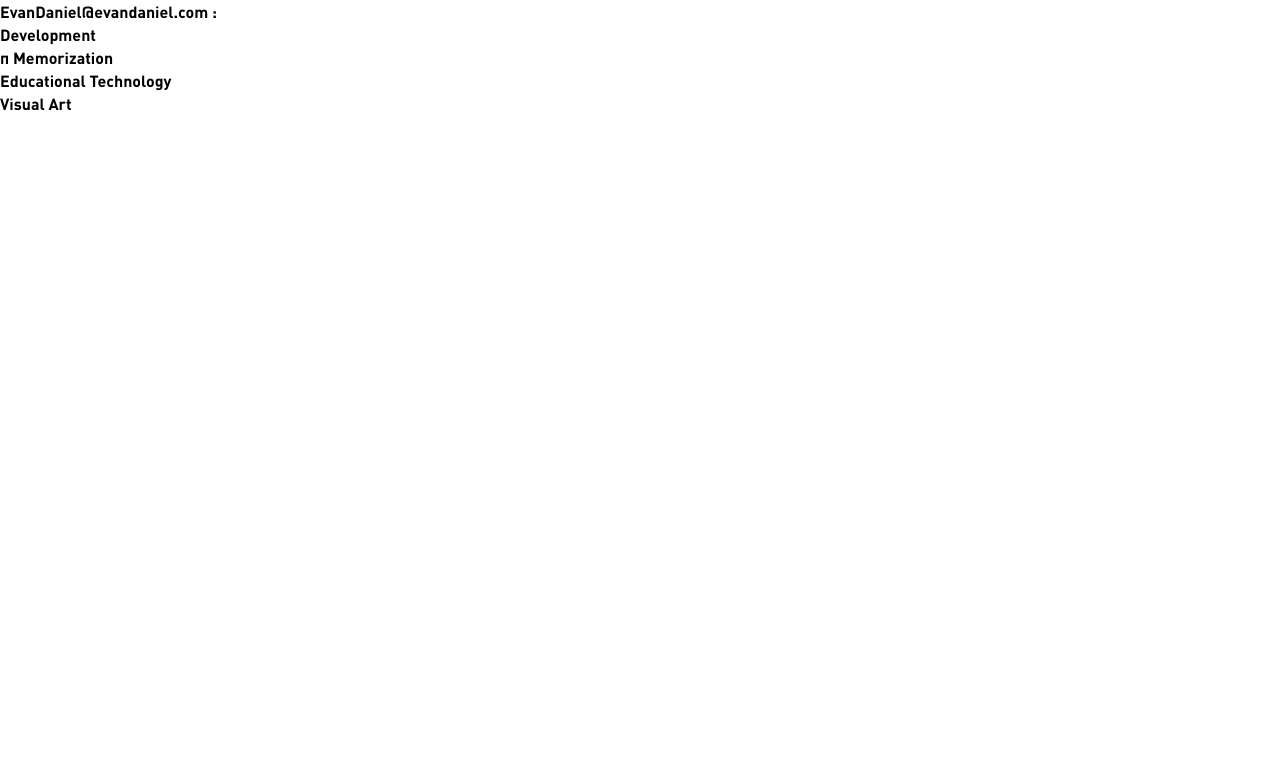
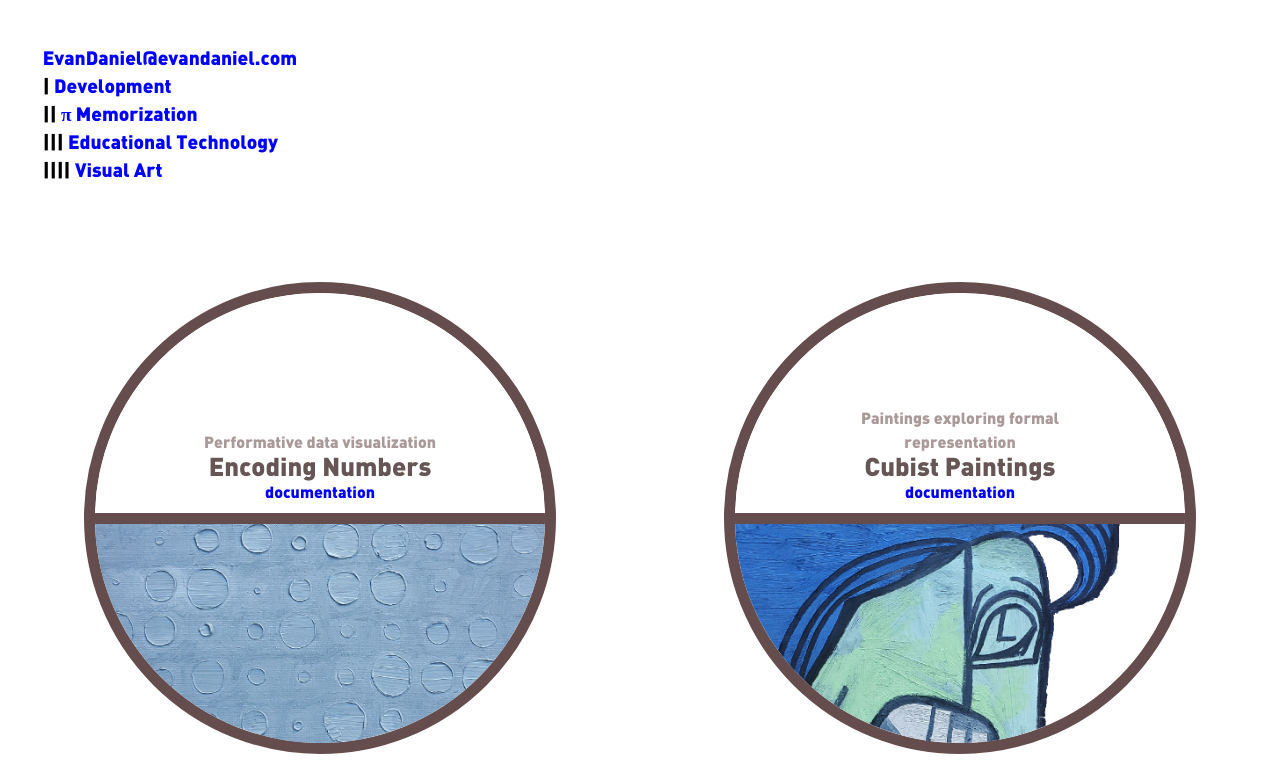
Before and after one commit to evan-daniel/portfolio-homepage, a React (Create React App) app: page /art in a window 1280 px wide. Shown: the top 780 px of the page. Built offline with nearby package versions, Linux system fonts and the light colour scheme.

Commit message:
branch homepage

```diff
--- a/src/App.js
+++ b/src/App.js
@@ -1,45 +1,60 @@
 import './styles/App.scss';
 
-import Project from './components/Project';
+// COMPONENTS
 
-import projects from './projects';
+import Portfolio from './components/Portfolio';
+
+// COMPONENTS
+
+import { Link, Route, Routes, useLocation } from 'react-router-dom';
 
 function App() {
+  const loc = useLocation();
+  const path = loc.pathname;
+
   return (
     <div className="App">
 
-      <div className="ouevre">
-        EvanDaniel@evandaniel.com :
+      <div className="nav">
 
-        <div className="portfolio">
-          Development
+        <div className="nav-item">
+          <Link to="/" className="brand">
+            EvanDaniel@evandaniel.com
+          </Link>
         </div>
 
-        <div className="portfolio">
-          π Memorization
+        <div className="nav-item">
+          | <Link to="dev" className="portfolio">
+            Development
+          </Link>
         </div>
 
-        <div className="portfolio">
-          Educational Technology
+        <div className="nav-item">
+          || <Link to="pi" className="portfolio">
+            <span className="pi">π</span> Memorization
+          </Link>
         </div>
 
-        <div className="portfolio">
-          Visual Art
+        <div className="nav-item" data-href="edu">
+          ||| <Link to="edu" className="portfolio">
+            Educational Technology
+          </Link>
+        </div>
+
+        <div className="nav-item">
+          |||| <Link to="/art" className="portfolio">
+            Visual Art
+          </Link>
         </div>
       </div>
 
-      {/* <div className="projects">
-        {projects.map(project => {
-          return <Project
-            slug= { project.slug }
-            title={ project.title }
-            pdf={ project.pdf }
-            link={ project.link }
-            description={ project.description }
-            img={ project.img }
-          />
-        })}
-      </div> */}
+      <Routes>
+        <Route path="/" element={<div className=""></div>}/>
+        <Route path="/dev" element={<Portfolio />} />
+        <Route path="/pi" element={<Portfolio />} />
+        <Route path="/edu" element={<Portfolio />} />
+        <Route path="/art" element={<Portfolio />} />
+      </Routes>
 
       </div>
   );
--- /dev/null
+++ b/src/components/Portfolio.js
@@ -0,0 +1,38 @@
+// LIB
+
+import { useLocation } from 'react-router-dom';
+
+// LOCAL
+
+import Project from './Project';
+
+// JSON
+
+import projects from '../projects';
+
+const Portfolio = () => {
+    const loc = useLocation();
+    const cat = loc.pathname.substring(1);
+
+    return (
+        <>
+            <div className="projects">
+                {projects.filter(project => {
+                    return project.cat[cat];
+                }).map((project, index) => {
+                    return <Project
+                        key={ index }
+                        slug= { project.slug }
+                        title={ project.title }
+                        pdf={ project.pdf }
+                        link={ project.link }
+                        description={ project.description }
+                        img={ project.img }
+                    />
+                })}
+            </div>
+        </>
+    )
+}
+
+export default Portfolio;
--- a/src/index.js
+++ b/src/index.js
@@ -3,11 +3,14 @@ import ReactDOM from 'react-dom/client';
 import './styles/index.scss';
 import App from './App';
 import reportWebVitals from './reportWebVitals';
+import { BrowserRouter } from 'react-router-dom';
 
 const root = ReactDOM.createRoot(document.getElementById('root'));
 root.render(
   <React.StrictMode>
-    <App />
+    <BrowserRouter>
+      <App />
+    </BrowserRouter>
   </React.StrictMode>
 );
 
--- a/src/projects.js
+++ b/src/projects.js
@@ -25,6 +25,7 @@ const projects = [
         link: 'https://memorygalleries.com',
         description: '3D game powered by AI that helps you memorize',
         img: { memory_galleries },
+        cat: { dev: true, edu: true },
     },
     {
         title: 'Number Games',
@@ -33,6 +34,7 @@ const projects = [
         link: 'https://number.games',
         description: 'Educational site for practicing numerical thinking',
         img: { number_games },
+        cat: { dev: true, pi: true, edu: true },
     },
     {
         title: 'Encoding Numbers',
@@ -40,6 +42,7 @@ const projects = [
         pdf: 'https://evandaniel.com/encoding_numbers',
         description: 'Performative data visualization',
         img: { encoding },
+        cat: { pi: true, art: true },
     },
     {
         title: 'The Man\'s Plane',
@@ -48,6 +51,7 @@ const projects = [
         link: 'https://mansplane.com/',
         description: 'Critique of mansplaining (alpha release)',
         img: { mansplane },
+        cat: { dev: true },
     },
     {
         title: 'Cubist Paintings',
@@ -55,6 +59,7 @@ const projects = [
         pdf: 'https://evandaniel.com/cubist_paintings',
         description: 'Paintings exploring formal representation',
         img: { cubism },
+        cat: { art: true },
     },
     {
         title: 'Recitation and Networks',
@@ -62,6 +67,7 @@ const projects = [
         pdf: 'https://evandaniel.com/recitation_and_networks',
         description: 'Experiments reciting π over networks',
         img: { mnemonic_exercises },
+        cat: { pi: true },
     },
     {
         title: 'Pi-xels',
@@ -69,6 +75,7 @@ const projects = [
         pdf: 'https://evandaniel.com/pi-xels',
         description: 'Reciting π from memory to draw and paint',
         img: { pixels },
+        cat: { pi: true, art: true },
     },
     {
         title: 'Take a Number',
@@ -77,6 +84,7 @@ const projects = [
         link: 'https://take-a-number.evandaniel.com/',
         description: 'I recited π to 10,000 digits by sculpting marble',
         img: { take_a_number },
+        cat: { pi: true, art: true, edu: true },
     },
     {
         title: 'Numeric Feedback',
@@ -84,6 +92,7 @@ const projects = [
         pdf: 'https://evandaniel.com/numeric_feedback',
         description: 'Speculative feedback systems',
         img: { feedback },
+        cat: { pi: true, edu: true }
     },
     {
         title: 'Memorization and Text',
@@ -91,6 +100,7 @@ const projects = [
         pdf: 'https://evandaniel.com/memorization_and_text',
         description: 'Philosophical investigations into text and memory',
         img: { memorizationtext },
+        cat: { art: true }
     },
     {
         title: 'Writing π from Memory',
@@ -98,6 +108,7 @@ const projects = [
         pdf: 'https://evandaniel.com/writing_numbers_from_memory',
         description: 'The art of reciting π from memory',
         img: { writingpi },
+        cat: { pi: true, art: true },
     },
     {
         title: 'Illustrations',
@@ -105,6 +116,7 @@ const projects = [
         pdf: 'https://evandaniel.com/illustrations_for_smokey_robotic',
         description: 'Naturalistic paintings and drawings for commercial use',
         img: { illustrations },
+        cat: { art: true },
     },
 ]
 
--- a/src/styles/App.scss
+++ b/src/styles/App.scss
@@ -1,56 +1,35 @@
 @use './defaults.scss' as def;
 
-/* HERO VIDEO */
+/* NAV */
 
-.hero {
-  width: 100%;
+.nav {
+  margin: 4ch 0 8ch 4ch;
 
-  box-shadow: 0 0 50px #000C;
-  border-bottom-left-radius: 50vw;
-  border-bottom-right-radius: 50vw;
-}
+  font-size: 1.2rem;
 
-/* BIO */
+  .nav-item {
 
-.bio {
-  @include def.fonts;
+  }
 
-  margin: 4rem 0;
+  .brand,
+  .portfolio {
+    transition: text-shadow 0.1666s;
 
-  display: flex;
-  flex-direction: column;
-  align-items: center;
-
-  .headline {
-    @include def.headline-font;
-
-    display: flex;
-    flex-wrap: wrap;
-
-    .word {
-      width: 50%;
-    }
-
-    .word:nth-of-type(2n + 1) {
-      padding: 0 0.5ch 0 0;
-
-      text-align: right;
-    }
-
-    .word:nth-of-type(2n) {
-      padding: 0 0 0 0.5ch;
-
-      text-align: left;
+    &:hover {
+      text-shadow: 0 0 15px #00f8;
     }
   }
 
-  .copy {
-    @include def.fonts;
+  .brand {
+  }
 
-    max-width: 1024px;
-    margin: 1.2rem 2.4rem 0;
+  .portfolio {
+  }
 
-    font-size: 0.75rem;
+}
+.nav[data-path = 'edu'] {
+  .portfolio[data-href = 'edu'] {
+    text-decoration: underline;
   }
 }
 
--- a/src/styles/index.scss
+++ b/src/styles/index.scss
@@ -2,7 +2,7 @@
 
 @font-face {
   font-family: 'FF Din';
-  src: local('vla'), url('../fonts/FFDIN-Bold.otf') format('opentype');
+  src: local('vla'), url('../fonts/FFDIN-Black.otf') format('opentype');
 }
 
 // GLOBAL
@@ -35,3 +35,9 @@ a {
   color: #00F;
   font-weight: 900;
 }
+
+// OVERRIDES
+
+.pi {
+  font-family: serif;
+}
```
Also changed, not shown: src/components/Bio.js (deleted, +0 -20 lines), src/components/Footer.js (deleted, +0 -21 lines), src/components/Hero.js (deleted, +0 -16 lines), 14 other files (tests, documents, lock files or other folders).
